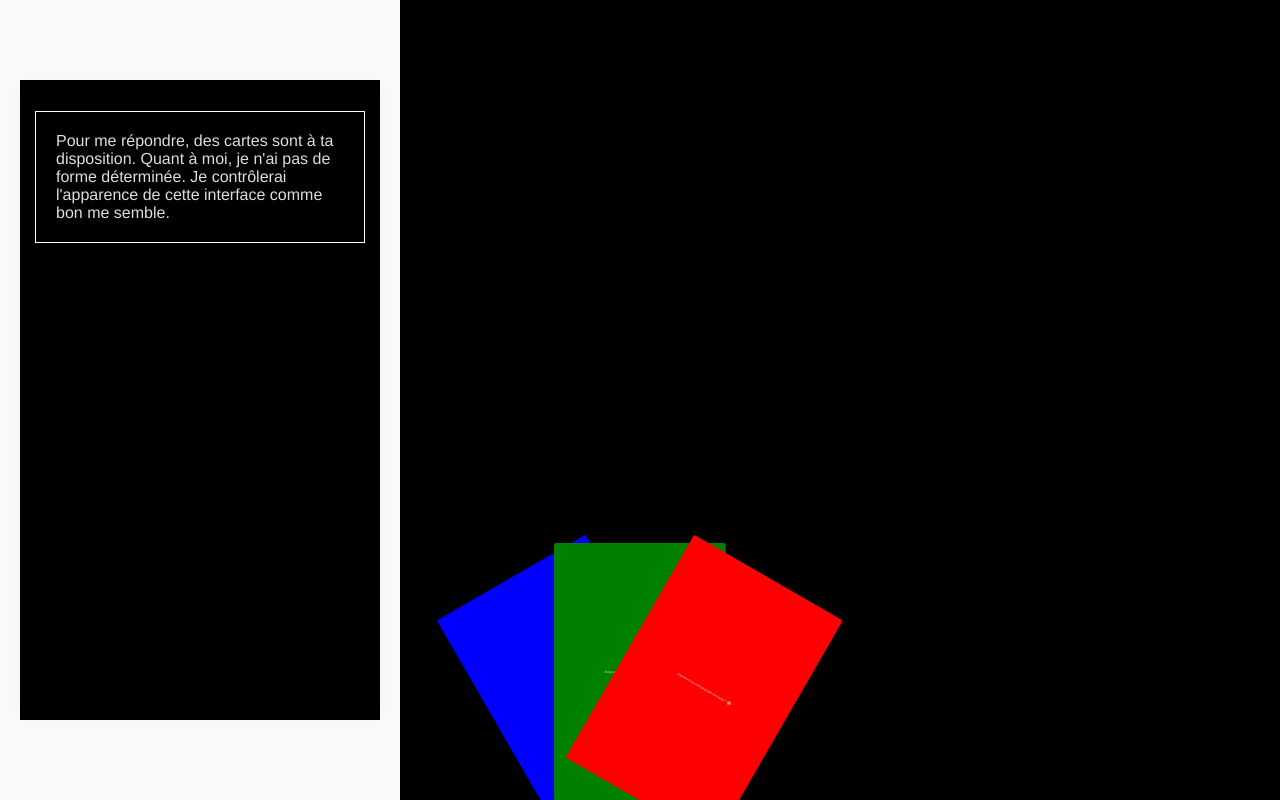
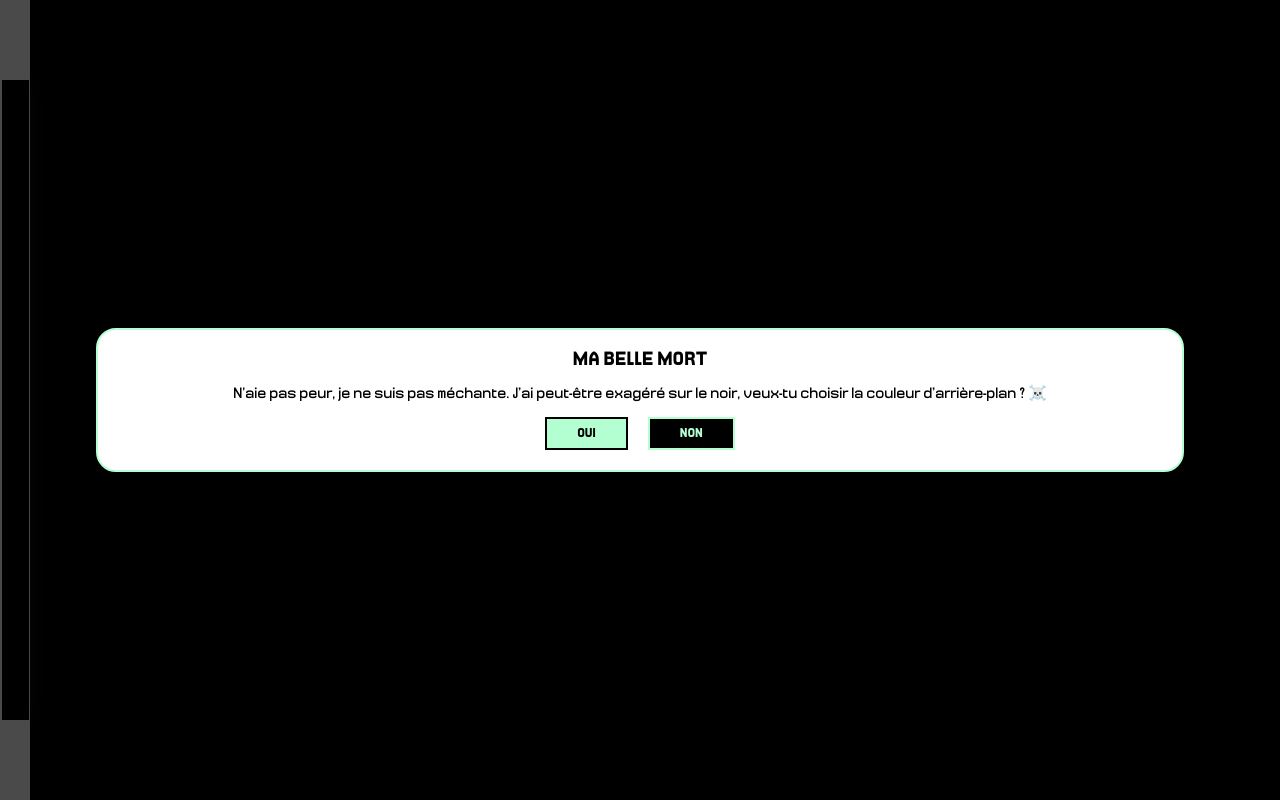
Before and after one commit to robinsimonklein/mabellemort, a Vue app: page / in a window 1280 px wide. Built offline with nearby package versions, Linux system fonts and the light colour scheme.

Commit message:
WIP // Refactoring popup

```diff
--- a/src/App.vue
+++ b/src/App.vue
@@ -3,7 +3,7 @@
       <div class="mobile-container">
           <div class="messages-container" id="messages-container">
               <div class="messages-container__wrap">
-                  <component v-for="(message, key) in messages" :key="key" :is="message.component" :data="message.data"></component>
+                  <component v-for="(message, key) in messages" :key="key" :is="message.component" :data="message.data" :fluid="true"></component>
                   <div v-if="loading" class="loader">Ma Belle Mort est en train d'écrire...</div>
                   <!--
                       <Message v-if="message.type === 'text'" :sender="message.sender" :content="message.content"/>
@@ -15,7 +15,7 @@
               </div>
           </div>
 
-          <component v-if="userInteraction" :is="'user-cards-container'" :data="actualNode.data"></component>
+          <component v-if="userInteraction" :is="actualNode.component" :data="actualNode.data"></component>
       </div>
   </div>
 </template>
@@ -48,9 +48,14 @@ export default {
     methods: {
         ...Vuex.mapMutations(['SET_ACTUAL', 'SET_LOADING', 'ACTIVATE_USER_INTERACTION', 'DISABLE_USER_INTERACTION']),
 
-        printUserMessage(type, data, color){
-            // On masque la carte
-            this.messages.push({'type': type, 'data': data, 'color': color});
+        printUserMessage(message){
+            // Masquer l'interaction de l'utilisateur
+            this.DISABLE_USER_INTERACTION();
+
+            this.messages.push({
+                'component': message.component,
+                'data': message.data,
+            });
         },
         printMessage(message){
             // Masquer l'interaction de l'utilisateur
@@ -101,20 +106,13 @@ export default {
     },
     mounted(){
 
-        this.$root.$on('selectChoice', (el, type, data, nextId) => {
-
-            this.printUserMessage(el, data.text, data.color);
-
-            this.SET_ACTUAL(nextId.default);
-
-            // this.printDeathResponses(this.actualResponses);
-
+        this.$root.$on('printUserMessage', (message) => {
+            this.printUserMessage(message);
         });
         this.$root.$on('goToNextNode', (nextId) => {
-
             this.goToNextNode(nextId);
         });
-        console.log(this.actualNode);
+        console.log('start node :', this.actualNode);
 
         this.displayNode(this.actualNode);
 
--- a/src/components/interactions/Popup.vue
+++ b/src/components/interactions/Popup.vue
@@ -1,11 +1,11 @@
 <template>
     <div class="popup">
-        <div class="popup__wrap" :style="'border-color: ' + color">
-            <span class="popup__title">{{ title }}</span>
-            <p class="popup__text">{{ text }}</p>
+        <div class="popup__wrap" :style="'border-color: ' + data.color">
+            <span class="popup__title">{{ data.title }}</span>
+            <p class="popup__text">{{ data.text }}</p>
             <div class="popup__actions">
-                <button @click="selectChoice" class="popup__button popup__button--1" :style="'background-color:' + color">{{ choices[0].text }}</button>
-                <button @click="selectChoice" class="popup__button popup__button--2" :style="'color:' + color + '; border-color:' + color">{{ choices[1].text }}</button>
+                <button @click="selectChoice" class="popup__button popup__button--1" :style="'background-color:' + data.color">{{ data.choices[0].text }}</button>
+                <button @click="selectChoice" class="popup__button popup__button--2" :style="'color:' + data.color + '; border-color:' + data.color">{{ data.choices[1].text }}</button>
             </div>
         </div>
     </div>
@@ -15,6 +15,7 @@
     export default {
         name: "Popup",
         props: {
+            data: {
                 title: {
                     type: String,
                     default: 'Ma Belle Mort'
@@ -31,10 +32,12 @@
                     type: String,
                     default: 'grey'
                 }
+            }
         },
         methods: {
             selectChoice(){
-                this.$root.$emit('selectChoice',this.$el, {text: this.text, color: this.color}, this.follow);
+                this.$root.$emit('printUserMessage', {'component':'UserCard', 'data': {'text': this.data.text, 'color': this.data.color}});
+                this.$root.$emit('goToNextNode', this.data.next);
             }
         }
     }
--- a/src/components/messages/SimpleMessage.vue
+++ b/src/components/messages/SimpleMessage.vue
@@ -23,10 +23,19 @@
                 return this.data.text[Math.round(Math.random() * (this.data.text.length - 1))]
             }
         },
+        methods: {
+            scrollMessagesDown(){
+                document.querySelector('.messages-container').scroll({
+                    left: 0,
+                    top: document.querySelector('.messages-container').scrollHeight + 30,
+                    behavior: 'smooth'}
+                );
+            }
+        },
         mounted() {
+            this.scrollMessagesDown();
             if(this.nextNode){
                 this.$root.$emit('goToNextNode', this.nextNode);
-                console.log(this.nextNode)
             }
         }
     }
--- a/src/components/userCards/UserCard.vue
+++ b/src/components/userCards/UserCard.vue
@@ -1,7 +1,7 @@
 <template>
-    <div class="user-card" :style="'background-color: ' + color" @click="selectChoice">
+    <div class="user-card" :class="{'fluid' : fluid}" :style="'background-color: ' + data.color" @click="selectChoice">
         <div class="user-card__text-wrap">
-            <p class="user-card__text">{{ text }}</p>
+            <p class="user-card__text">{{ data.text }}</p>
         </div>
     </div>
 </template>
@@ -10,6 +10,7 @@
     export default {
         name: "UserCard",
         props: {
+            data: {
                 text: {
                     type: String,
                     default: ''
@@ -18,17 +19,33 @@
                     type: String,
                     default: 'red'
                 },
-            follow: {
-                type: Object,
+                next: {
+                    type: Number,
                     default: null
+                }
+            },
+            fluid: {
+                type: Boolean,
+                default: false
             }
         },
         methods: {
             selectChoice(){
-                this.$root.$emit('selectChoice', this.$el, this.text, this.color, this.follow);
+                this.$root.$emit('printUserMessage', {'component':'UserCard', 'data': {'text': this.data.text, 'color': this.data.color}});
+                this.$root.$emit('goToNextNode', this.data.next);
+            },
+            scrollMessagesDown(){
+                document.querySelector('.messages-container').scroll({
+                    left: 0,
+                    top: document.querySelector('.messages-container').scrollHeight + 30,
+                    behavior: 'smooth'}
+                );
             }
         },
         mounted() {
+            if(this.fluid){
+                this.scrollMessagesDown();
+            }
         }
     }
 </script>
@@ -61,7 +78,6 @@
             left: inherit;
             bottom: inherit;
             margin: 20px 0;
-            float: right;
 
             transition: all 0.5s ease;
         }
--- a/src/components/userCards/UserCardsContainer.vue
+++ b/src/components/userCards/UserCardsContainer.vue
@@ -1,6 +1,6 @@
 <template>
     <div class="user-cards-container" :class="{'tidy' : tidy}">
-        <user-card v-for="(choice, key) in data.choices" :key="key" :class="getClass(key)" :id="'card-'+key" :text="choice.text" :follow="choice.follow" :color="choice.color"></user-card>
+        <user-card v-for="(choice, key) in data.choices" :key="key" :class="getClass(key)" :id="'card-'+key" :data="{text: choice.text, next: choice.next, color: choice.color}" :fluid="false"></user-card>
         <div class="user-cards__control" @click="next"></div>
     </div>
 </template>
@@ -75,7 +75,6 @@
             }
         },
         mounted() {
-
         }
     }
 </script>
--- a/src/datas.json
+++ b/src/datas.json
@@ -23,7 +23,7 @@
       "text": [
         "Pour me répondre, des cartes sont à ta disposition.\nQuant à moi, je n'ai pas de forme déterminée. Je contrôlerai l'apparence de cette interface comme bon me semble."
       ],
-      "sender": "Ma Belle Mort"
+      "sender": "Arte"
     },
     "next": 2
   },
@@ -46,6 +46,27 @@
           "text": "Que veux-tu ? \uD83D\uDE30",
           "color": "blue",
           "next": 3
+        }
+      ]
+    }
+  },
+  "3": {
+    "type": "interaction",
+    "component": "Popup",
+    "data": {
+      "title": "Ma Belle Mort",
+      "text": "N'aie pas peur, je ne suis pas méchante. J’ai peut-être exagéré sur le noir, veux-tu choisir la couleur d’arrière-plan ? ☠️",
+      "color": "#B3FFD2",
+      "choices": [
+        {
+          "text": "Oui",
+          "next": 4
+
+        },
+        {
+          "text": "Non",
+          "next": 4
+
         }
       ]
     }
--- a/src/store.js
+++ b/src/store.js
@@ -5,7 +5,7 @@ import Vue from "vue";
 Vue.use(Vuex);
 
 const state = {
-    actual: 1,
+    actual: 3,
     userInteraction: false,
     loading: false
 };
```
Lines whose indentation alone changed are shown as unchanged.
